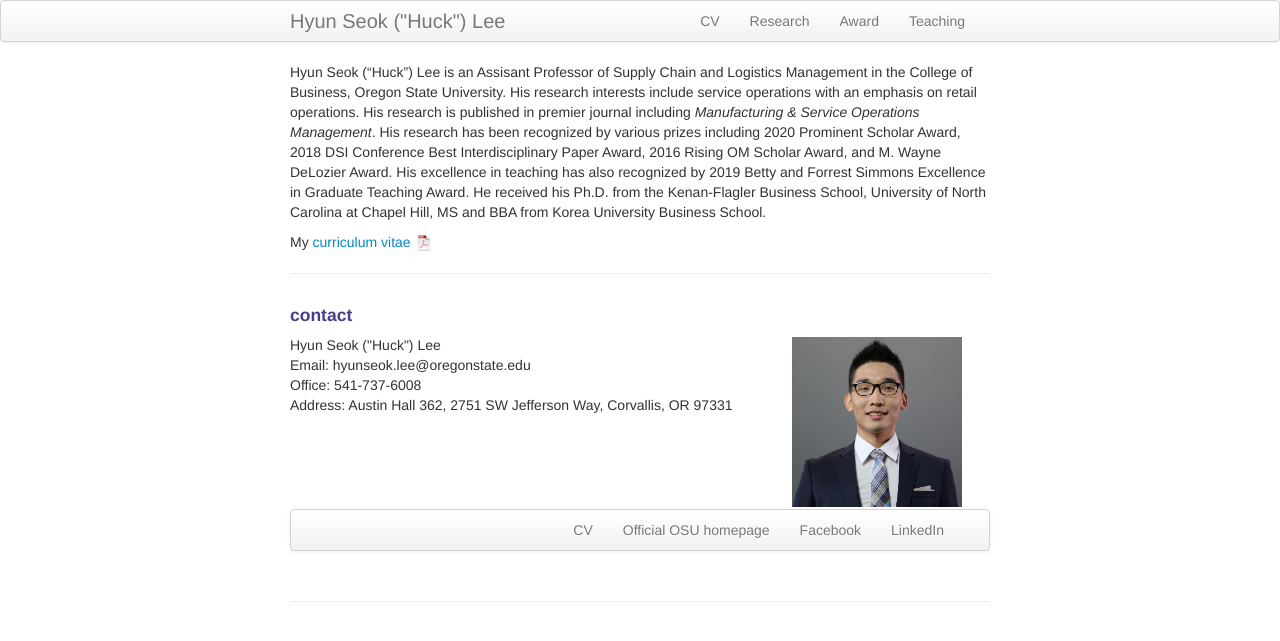
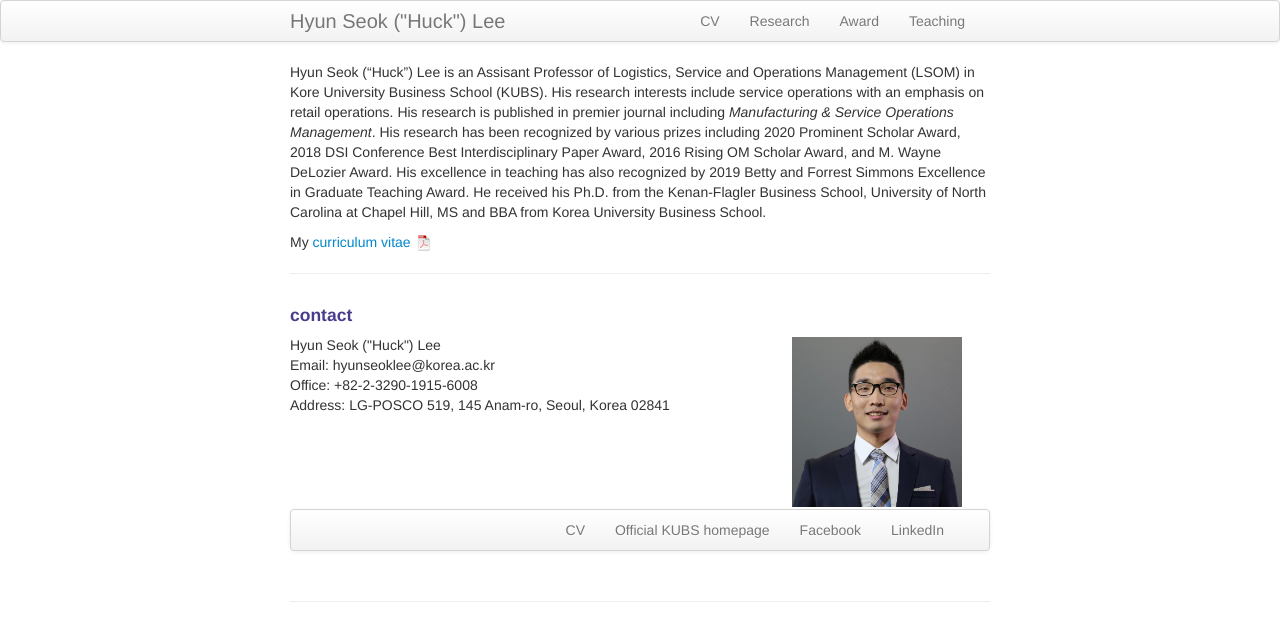
Before and after one commit to lordya2/lordya2.github.io, a Jekyll site: the page built from index.md, in a window 1280 px wide. Shown: the top 641 px of the page. Built offline with Jekyll 4.4.1, drawn with Linux system fonts in a browser that asks for light colours.

Commit message:
Update index.md

```diff
--- a/index.md
+++ b/index.md
@@ -1,11 +1,11 @@
 ---
 layout: frontpage
 title: Hyun Seok ("Huck") Lee
-description: Huck Lee is an Assistant Professor in the College of Business at Oregon State University.
-keywords: Hyun Seok, Huck, Lee, Service, Retail.
+description: Huck Lee is an Assistant Professor in Korea University Business School.
+keywords: Hyun Seok, Huck, Lee, Service, Retail, KUBS.
 ---
 
-Hyun Seok ("Huck") Lee is an Assisant Professor of Supply Chain and Logistics Management in the College of Business, Oregon State University. His research interests include service operations with an emphasis on retail operations. His research is published in premier journal including *Manufacturing & Service Operations Management*. His research has been recognized by various prizes including 2020 Prominent Scholar Award, 2018 DSI Conference Best Interdisciplinary Paper Award, 2016 Rising OM Scholar Award, and M. Wayne DeLozier Award. His excellence in teaching has also recognized by 2019 Betty and Forrest Simmons Excellence in Graduate Teaching Award. He received his Ph.D. from the Kenan-Flagler Business School, University of North Carolina at Chapel Hill, MS and BBA from Korea University Business School.
+Hyun Seok ("Huck") Lee is an Assisant Professor of Logistics, Service and Operations Management (LSOM) in Kore University Business School (KUBS). His research interests include service operations with an emphasis on retail operations. His research is published in premier journal including *Manufacturing & Service Operations Management*. His research has been recognized by various prizes including 2020 Prominent Scholar Award, 2018 DSI Conference Best Interdisciplinary Paper Award, 2016 Rising OM Scholar Award, and M. Wayne DeLozier Award. His excellence in teaching has also recognized by 2019 Betty and Forrest Simmons Excellence in Graduate Teaching Award. He received his Ph.D. from the Kenan-Flagler Business School, University of North Carolina at Chapel Hill, MS and BBA from Korea University Business School.
 
 My [curriculum vitae ![CV as pdf]({{ BASE_PATH }}/pages/icons16/pdf-icon.png)]({{ BASE_PATH }}/assets/CV.pdf)<br/>
 
@@ -19,9 +19,9 @@ My [curriculum vitae ![CV as pdf]({{ BASE_PATH }}/pages/icons16/pdf-icon.png)]({
     <div class="row-fluid">
         <div class="span5">
             Hyun Seok ("Huck") Lee <br/>
-            Email: hyunseok.lee@oregonstate.edu<br/>
-            Office: 541-737-6008<br/>
-            Address: Austin Hall 362, 2751 SW Jefferson Way, Corvallis, OR 97331<br/>
+            Email: hyunseoklee@korea.ac.kr<br/>
+            Office: +82-2-3290-1915-6008<br/>
+            Address: LG-POSCO 519, 145 Anam-ro, Seoul, Korea 02841<br/>
         </div>
 
         <div class="span2">
@@ -36,7 +36,7 @@ My [curriculum vitae ![CV as pdf]({{ BASE_PATH }}/pages/icons16/pdf-icon.png)]({
   <div class="navbar-inner">
       <ul class="nav">
           <li><a href="{{ BASE_PATH }}/assets/CV.pdf">CV</a></li>
-          <li><a href="https://business.oregonstate.edu/users/hyun-seok-lee">Official OSU homepage</a></li>
+          <li><a href="https://biz.korea.ac.kr/eng/professor/lsom">Official KUBS homepage</a></li>
           <li><a href="https://www.facebook.com/hyunseok1">Facebook</a></li>
           <li><a href="https://www.linkedin.com/in/hyun-seok-lee-1885083a/">LinkedIn</a></li>
       </ul>
```
